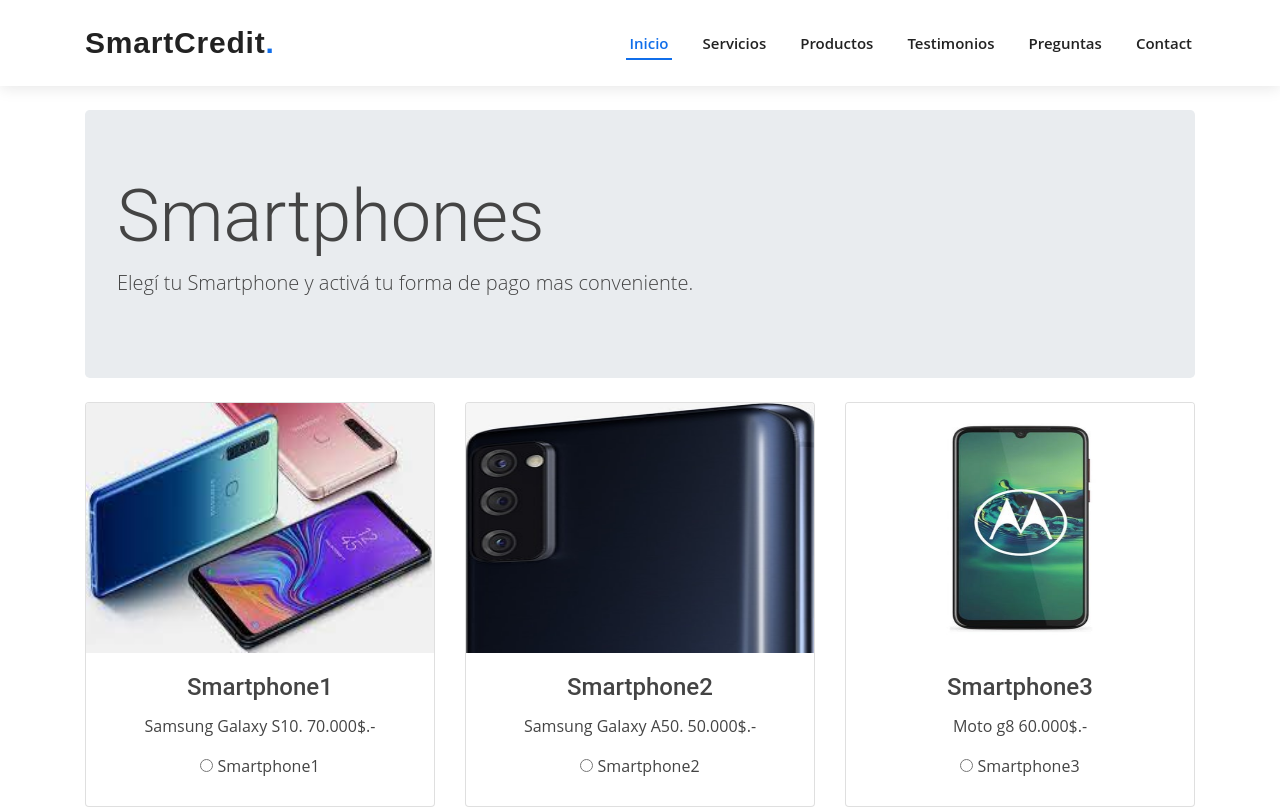
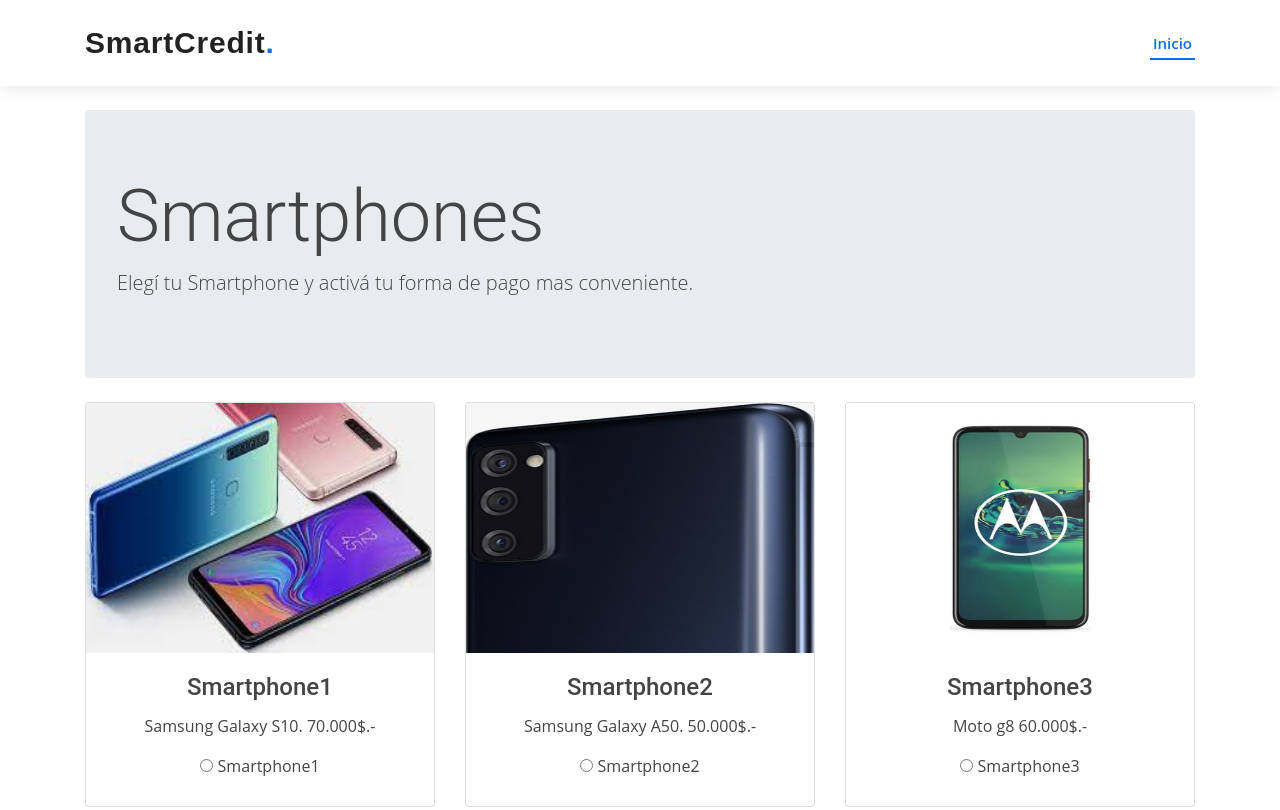
Before and after one commit to marianopadularrosa1/marianopadularrosa1.github.io, a plain HTML site: page smartphone.html in a window 1280 px wide. Shown: the top 810 px of the page. Drawn offline with nearby package versions, Linux system fonts and the light colour scheme.

Commit message:
Initial commit

```diff
--- a/smartphone.html
+++ b/smartphone.html
@@ -29,11 +29,6 @@
       <nav id="navbar" class="navbar">
         <ul>
           <li><a class="nav-link scrollto active" href="#hero">Inicio</a></li>
-          <li><a class="nav-link scrollto" href="#featured-services">Servicios</a></li>
-          <li><a class="nav-link scrollto" href="#portfolio">Productos</a></li>
-          <li><a class="nav-link scrollto" href="#testimonials">Testimonios</a></li>
-          <li><a class="nav-link scrollto" href="#faq">Preguntas</a></li>
-          <li><a class="nav-link scrollto" href="#contact">Contact</a></li>
         </ul>
         <i class="bi bi-list mobile-nav-toggle"></i>
       </nav><!-- .navbar -->
```
Also changed, not shown: tecno.html (+0 -5 lines), xp.html (+0 -5 lines).
